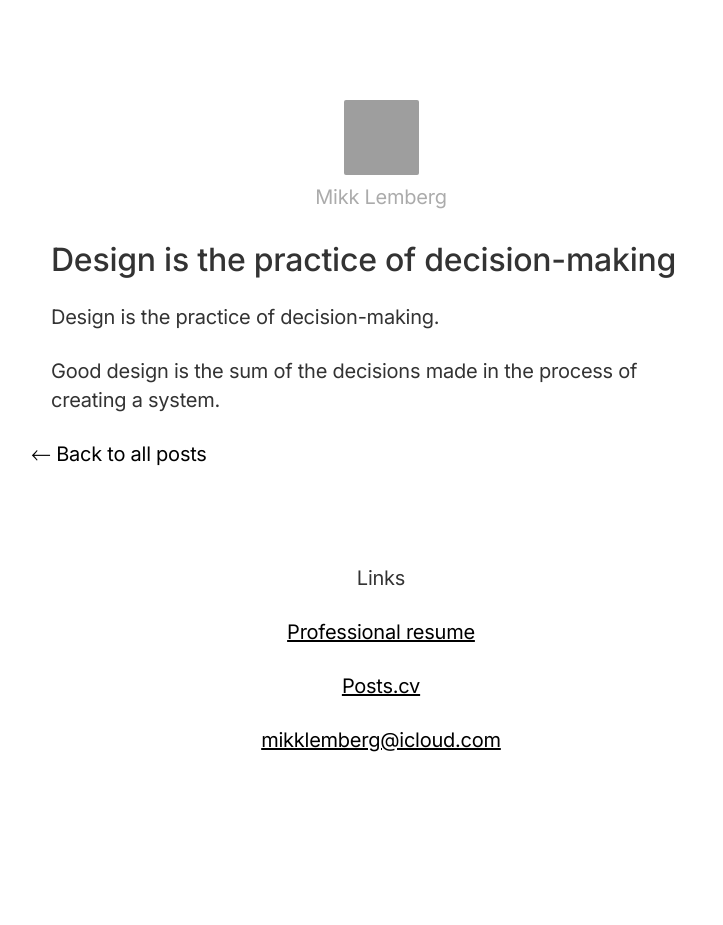
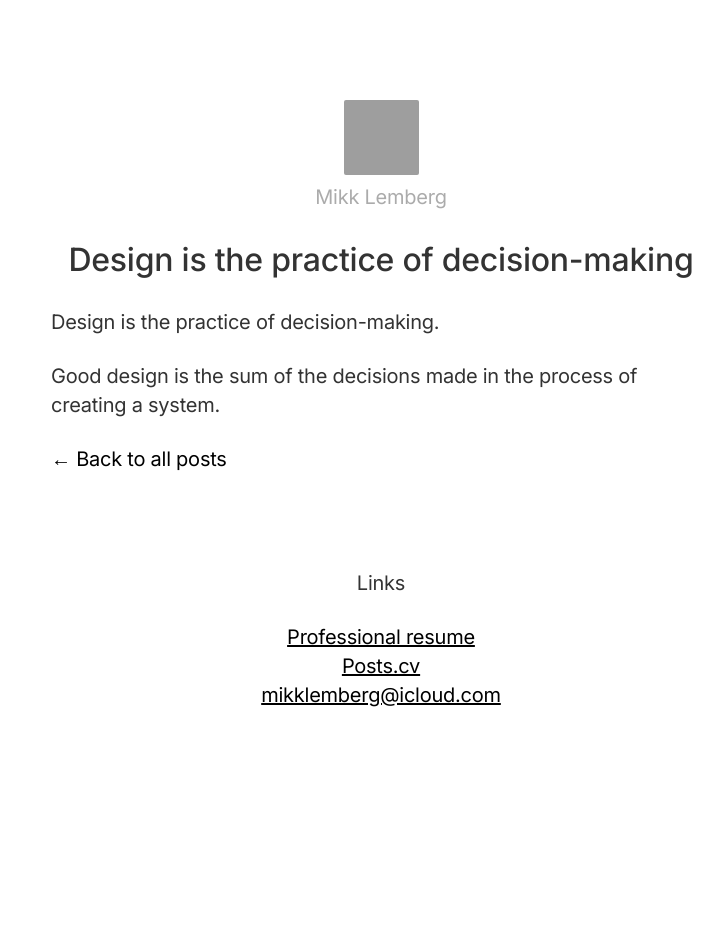
Before and after one commit to mikklemberg/My-personal-notes, a Jekyll site: the page built from _posts/2023-01-29-decision-making.md, in a window 1280 px wide. Shown: the whole page, without its empty margins (259-982 px from the left). Built offline with Jekyll 4.4.1, drawn with Linux system fonts in a browser that asks for light colours; after the commit the page ends 900 px from its top, so only the background shows below that; grey boxes are pictures that could not be loaded.

Commit message:
Update post.html

```diff
--- a/_layouts/post.html
+++ b/_layouts/post.html
@@ -11,28 +11,22 @@
         <header class="header">
             <img src="https://res.cloudinary.com/read-cv/image/upload/c_fill,h_92,w_92/dpr_2.0/v1/1/profilePhotos/8Gud87CNIBUOBFdgx9CVhQcj2zh2/b62a2c9d-dfd8-4b82-9868-36981a21e66d.jpg" alt="Mikk Lemberg" style="width:75px; height:75px; border-radius:2px;">
             <p style="color: rgba(0, 0, 0, 0.33);">Mikk Lemberg</p>
-    </header>
-
-        <article class="post">
-            <header class="post-header">
             <h1>{{ page.title }}</h1>
         </header>
+        <article class="post">
             <div class="post-content">
                 {{ content }}
             </div>
-            <!-- Back Button -->
             <div class="back-to-posts">
-                <a href="/test">⃪ Back to all posts</a>
+                <a href="{{ '/test' | relative_url }}">← Back to all posts</a>
             </div>
         </article>
-
-
-    <!-- Footer Section -->
         <footer class="footer">
             <p>Links</p>
-         <p><a href="https://mikklemberg.ee">Professional resume</a></p>
-         <p><a href="https://posts.cv/mikk">Posts.cv</a></p>
-         <p><a href="mailto:mikklemberg@icloud.com">mikklemberg@icloud.com</a></p>
+            <a href="https://mikklemberg.ee">Professional resume</a>
+            <a href="https://posts.cv/mikk">Posts.cv</a>
+            <a href="mailto:mikklemberg@icloud.com">mikklemberg@icloud.com</a>
+        </footer>
     </div>
 </body>
 </html>
```
Lines whose indentation alone changed are shown as unchanged.
